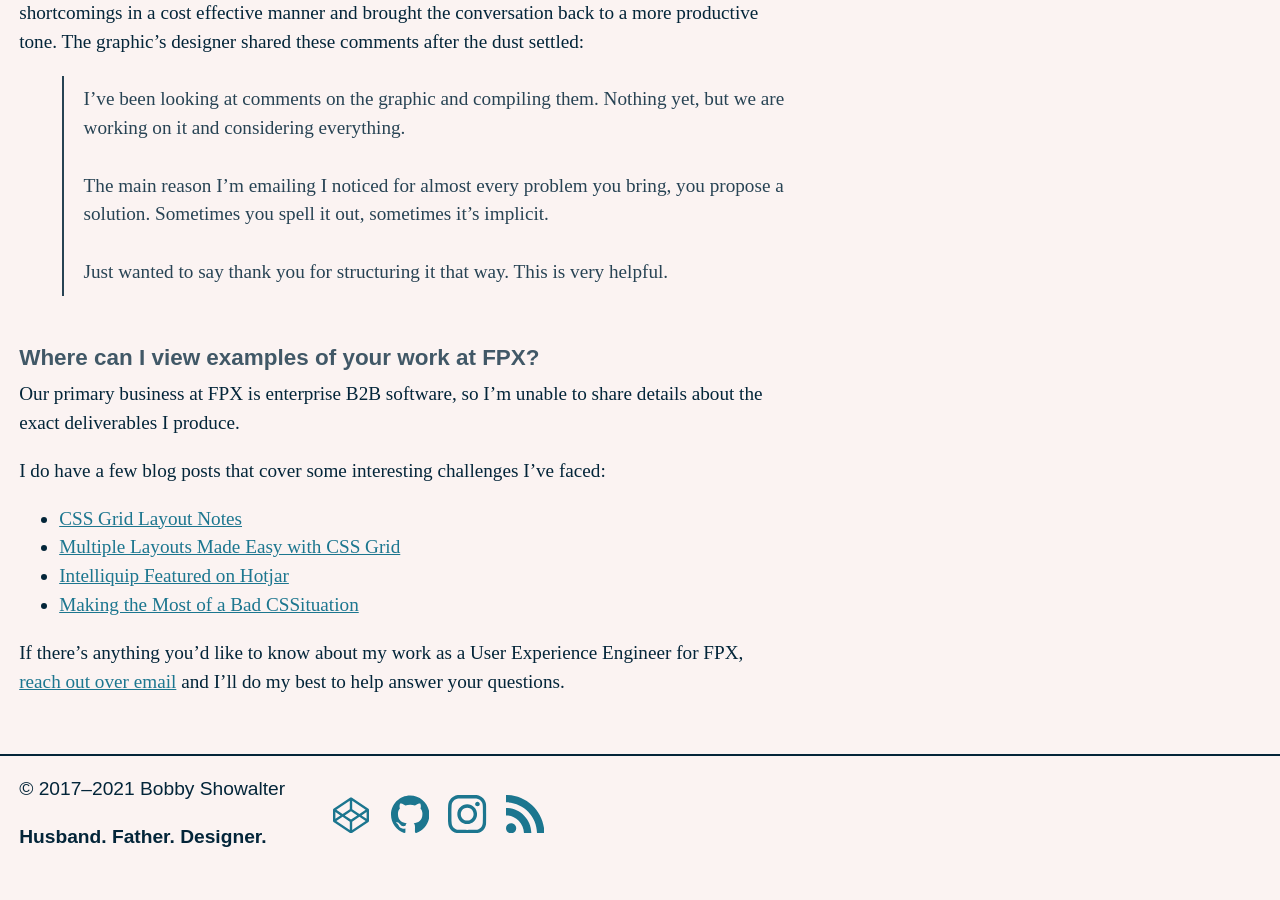
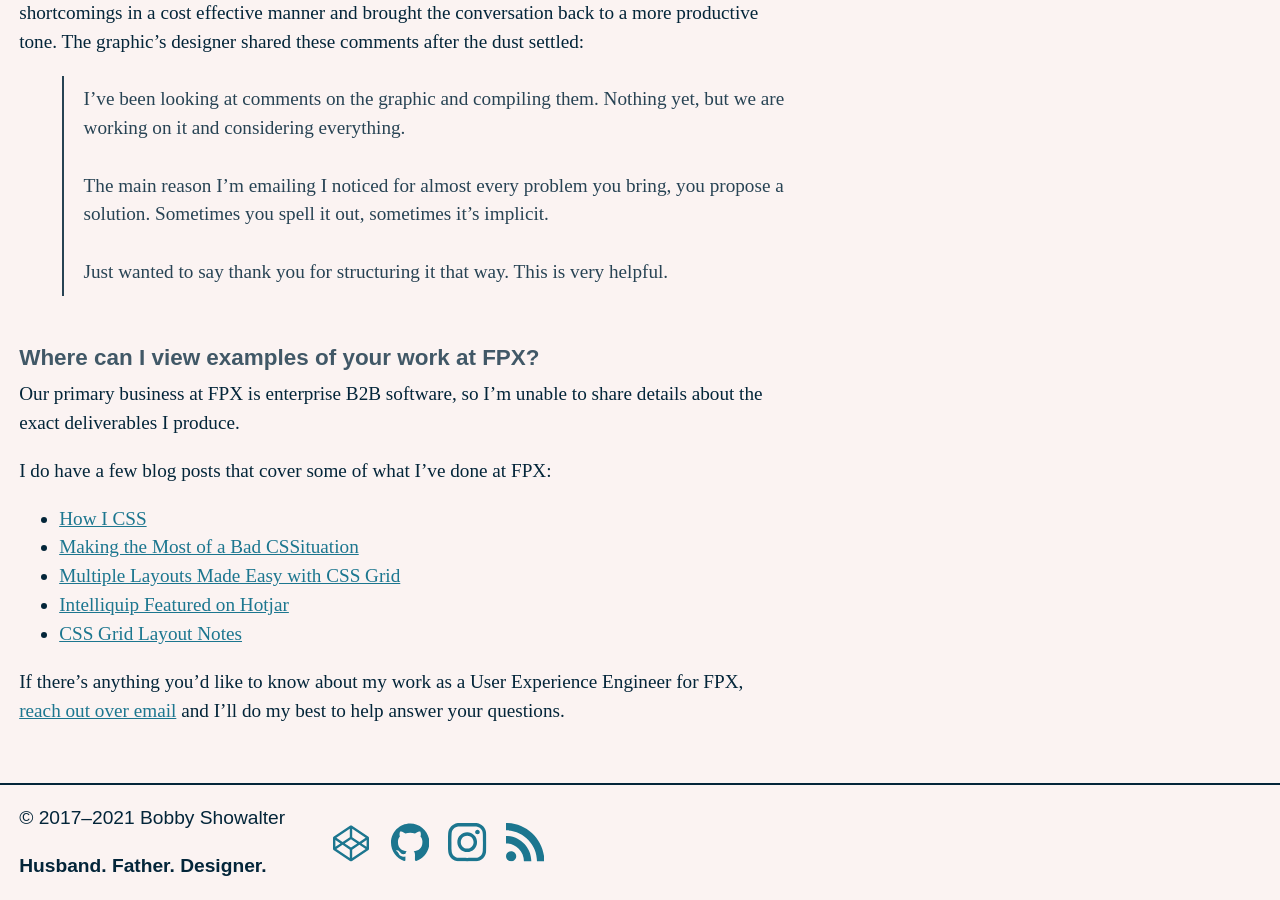
Before and after one commit to orangedaisy/bshowco, a Jekyll site: the page built from what-i-do.md, in a window 1280 px wide and 900 px high, scrolled down 2650 px. Built offline with Jekyll 4.4.1, drawn with Linux system fonts in a browser that asks for light colours; some web fonts are replaced; before the commit the page ends 3521 px from its top, so only the background shows below that.

Commit message:
Add another link to FPX posts and shuffle order

```diff
--- a/what-i-do.md
+++ b/what-i-do.md
@@ -105,13 +105,14 @@ wanted to say thank you for structuring it that way. This is very helpful.
 Our primary business at FPX is enterprise B2B software, so I'm unable to share
 details about the exact deliverables I produce.
 
-I do have a few blog posts that cover some interesting challenges I've faced:
+I do have a few blog posts that cover some of what I've done at FPX:
 
-- [CSS Grid Layout Notes](/2017/06/14/css-grid-layout-notes/)
+- [How I CSS](/2020/10/25/how-i-css/)
+- [Making the Most of a Bad
+  CSSituation](/2020/03/11/making-the-most-of-a-bad-cssituation/)
 - [Multiple Layouts Made Easy with CSS Grid](/2018/06/03/multiple-layouts-made-easy-with-css-grid/)
 - [Intelliquip Featured on Hotjar](/2018/06/06/intelliquip-featured-on-hotjar/)
-- [Making the Most of a Bad
-  CSSituation](/2020/03/11/making-the-most-of-a-bad-cssituation/)
+- [CSS Grid Layout Notes](/2017/06/14/css-grid-layout-notes/)
 
 If there's anything you'd like to know about my
 work as a User Experience Engineer for FPX, [reach out over
```
